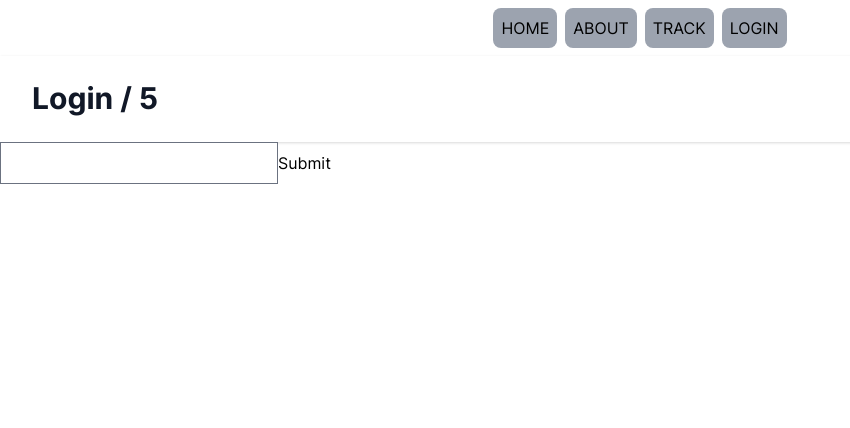
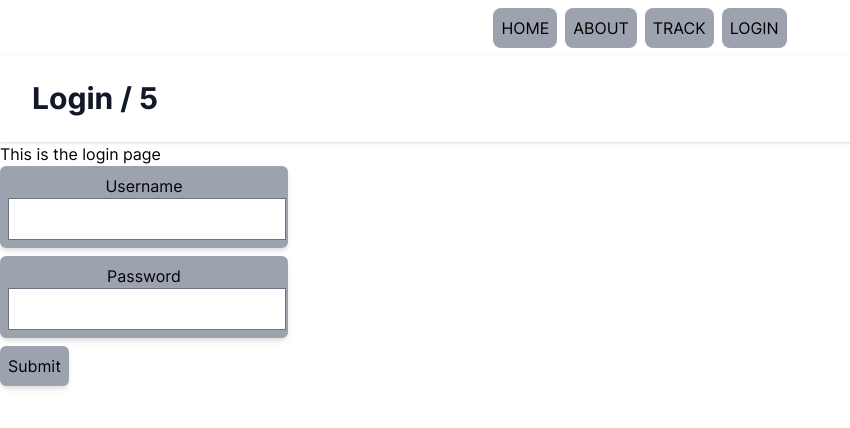
Before and after one commit to vilmaguila/fiery-receiver, a Vue app: page /login in a window 1280 px wide. Shown: the top 428 px of the page, without its empty margins (0-850 px from the left). Built offline with nearby package versions, Linux system fonts and the light colour scheme; what @tailwindcss/typography would draw is missing.

Commit message:
simple start for login

```diff
--- /dev/null
+++ b/src/components/TheLoginForm.vue
@@ -0,0 +1,46 @@
+<template>
+  <form @submit.prevent="submitForm" class="space-y-2">
+    <div class="bg-gray-400 rounded-md shadow-md p-2 w-72 text-center">
+      <label for="username"> Username </label>
+      <input type="text" v-model="username" />
+    </div>
+    <div class="bg-gray-400 rounded-md shadow-md p-2 w-72 text-center">
+      <label for="passwd"> Password </label>
+      <input type="password" v-model="password" />
+    </div>
+    <button
+      class="
+        bg-gray-400
+        rounded-md
+        shadow-md
+        cursor-pointer
+        p-2
+        hover:bg-gray-600
+      "
+    >
+      Submit
+    </button>
+  </form>
+</template>
+
+<script>
+import { ref } from "vue";
+export default {
+  setup() {
+    const username = ref('');
+    const password = ref('');
+
+    const submitForm = () => {
+      console.log(['username:', ' ', username.value].join(''));
+      console.log(['password:', ' ', password.value].join(''));
+      username.value = ''
+      password.value = ''
+    };
+    return {
+      submitForm,
+      username,
+      password,
+    };
+  },
+};
+</script>
--- a/src/views/Login.vue
+++ b/src/views/Login.vue
@@ -1,14 +1,15 @@
 <template>
-  <div>
-    <form action="submit">
-      <input type="text">
-      <button> Submit</button>
-    </form>
-  </div>
+  <h1>This is the login page</h1>
+  <the-login-form></the-login-form>
 </template>
 
 <script>
+import TheLoginForm from '../components/TheLoginForm.vue'
+
 export default {
+  components: {
+    TheLoginForm
+  },
   setup() {},
 };
 </script>
```
